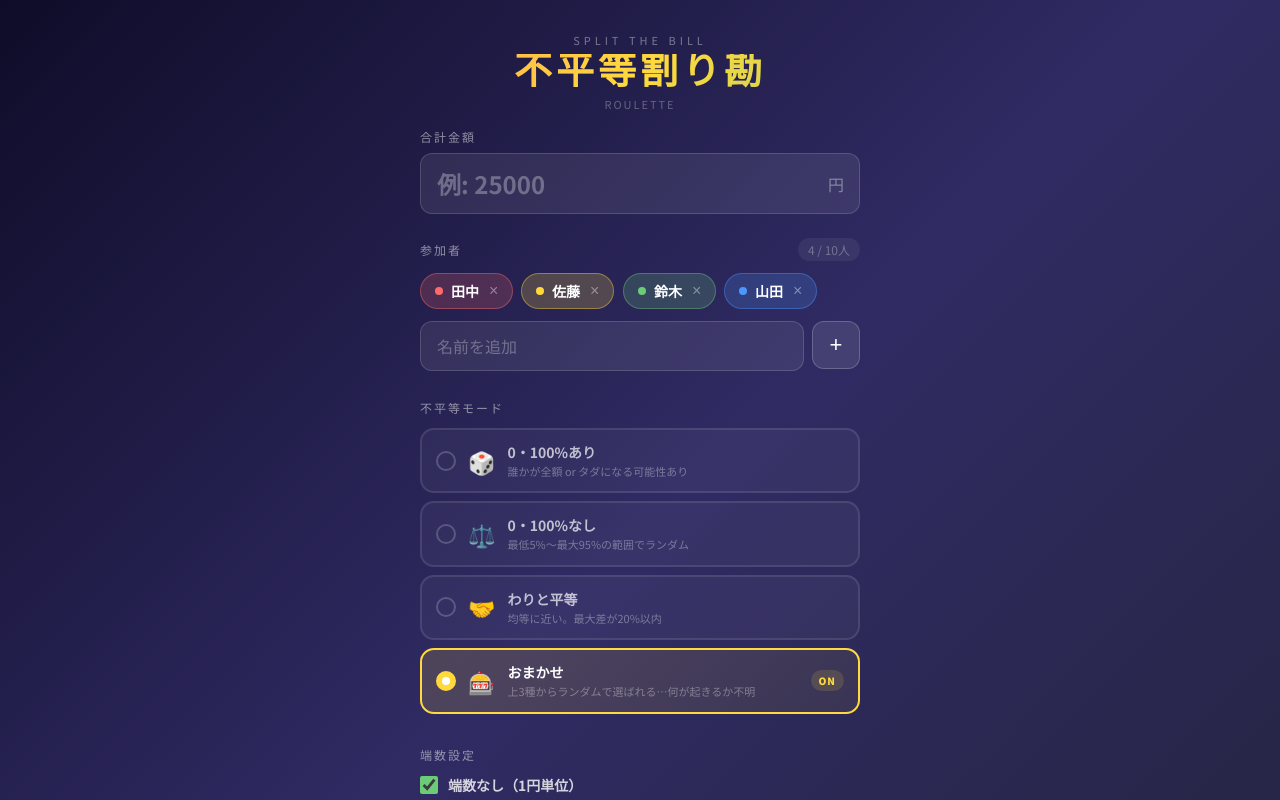
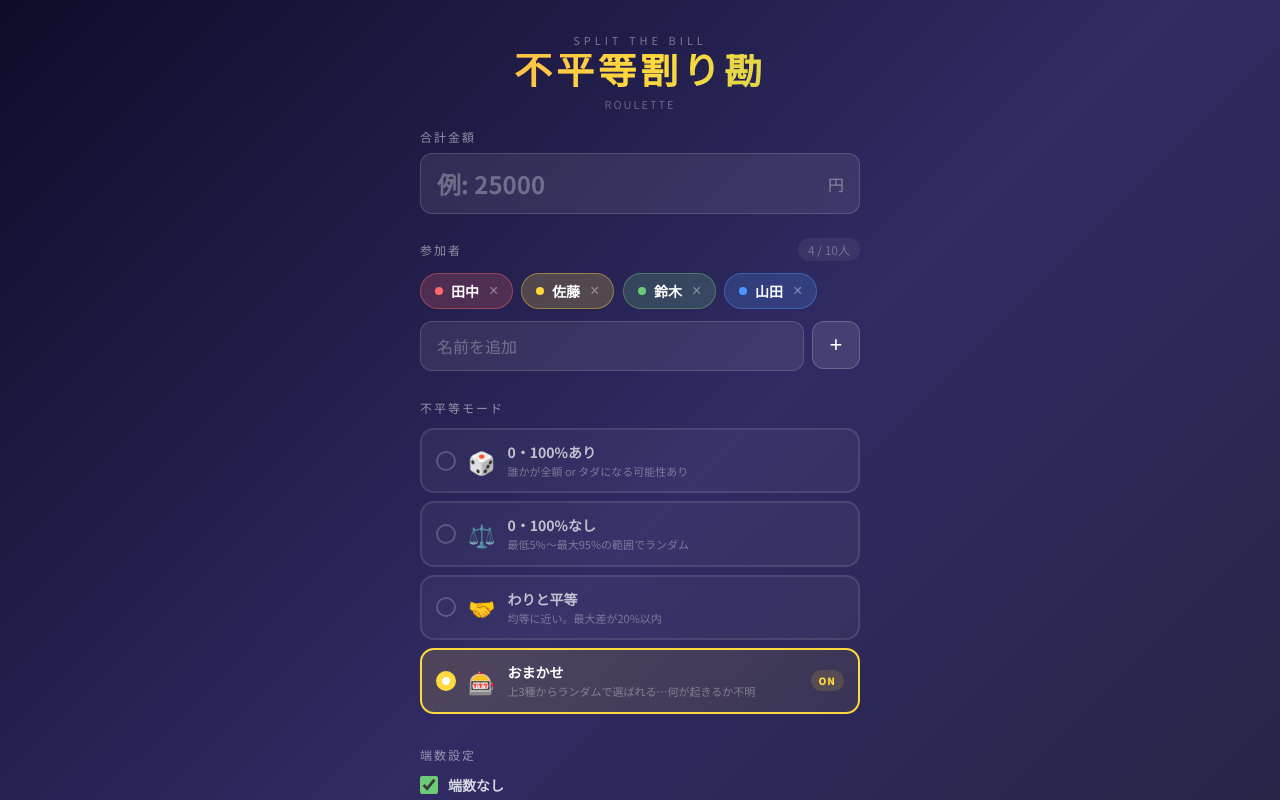
Before and after one commit to kazukazutk0218-code/warikan-roulette, a Next.js app: page / in a window 1280 px wide. Shown: the top 800 px of the page. Built offline with nearby package versions, Linux system fonts and the light colour scheme.

Commit message:
Revert rounding checkbox label to 端数なし

```diff
--- a/src/app/page.tsx
+++ b/src/app/page.tsx
@@ -242,7 +242,7 @@ export default function App() {
             <div style={{ fontSize: 12, color: "rgba(255,255,255,0.5)", marginBottom: 12, letterSpacing: 2 }}>端数設定</div>
             <label style={{ display: "flex", alignItems: "center", gap: 10, cursor: "pointer", marginBottom: noRemainder ? 12 : 0 }}>
               <input type="checkbox" checked={noRemainder} onChange={e => setNoRemainder(e.target.checked)} style={{ width: 18, height: 18, accentColor: "#6BCB77", cursor: "pointer" }} />
-              <span style={{ fontSize: 14, fontWeight: 700, color: "rgba(255,255,255,0.8)" }}>端数なし（1円単位）</span>
+              <span style={{ fontSize: 14, fontWeight: 700, color: "rgba(255,255,255,0.8)" }}>端数なし</span>
             </label>
             {noRemainder && (
               <div style={{ display: "flex", gap: 16, marginLeft: 28 }}>
```
